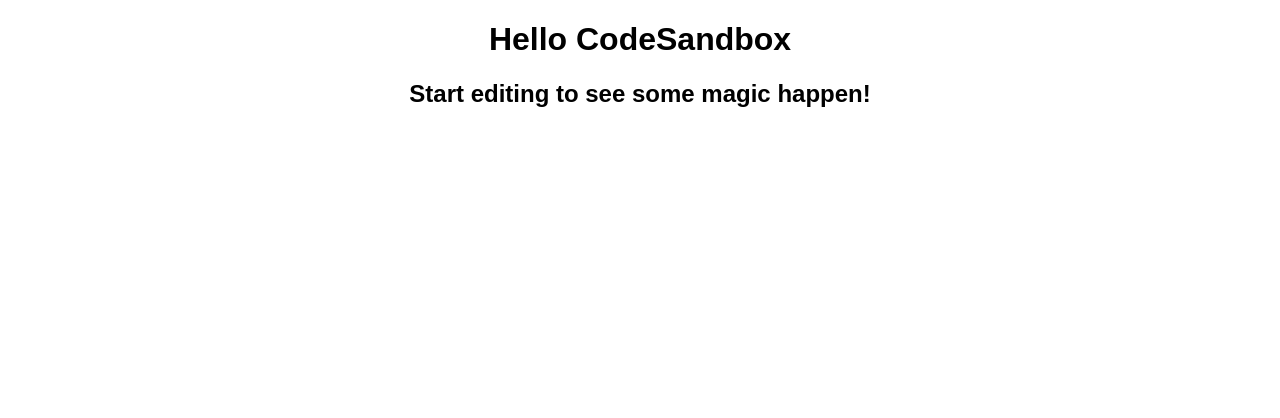
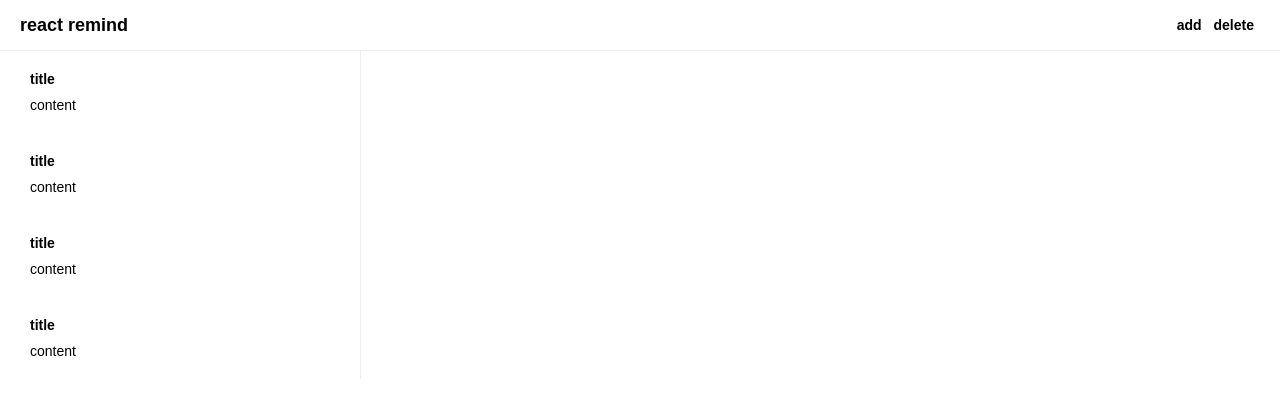
Before and after one commit to Isandaddy/reactNoteApp, a React (Create React App) app: page / in a window 1280 px wide. Shown: the top 418 px of the page. Built offline with nearby package versions, Linux system fonts and the light colour scheme.

Commit message:
basic structure and study CSS
basic structure and study css

```diff
--- a/src/App/App.css
+++ b/src/App/App.css
@@ -1,4 +1,5 @@
-.App {
-  font-family: sans-serif;
-  text-align: center;
+div.app > div.container {
+  display: flex;
+  flex-direction: row;
+  height: calc(100hv - 50px);
 }
--- a/src/App/App.js
+++ b/src/App/App.js
@@ -1,11 +1,19 @@
 import React from "react";
 import "./App.css";
+import Header from "../Header/Header";
+import List from "../List/List";
 
-export default function App() {
-  return (
-    <div className="App">
-      <h1>Hello CodeSandbox</h1>
-      <h2>Start editing to see some magic happen!</h2>
-    </div>
-  );
+class App extends React.Component {
+  render() {
+    return (
+      <div className="app">
+        <Header />
+        <div className="container">
+          <List />
+        </div>
+      </div>
+    );
+  }
 }
+
+export default App;
--- a/src/Header/Header.css
+++ b/src/Header/Header.css
@@ -0,0 +1,26 @@
+div.header {
+  display: flex;
+  flex-direction: row;
+  justify-content: space-between;
+  align-items: center;
+  padding: 0 20px;
+  height: 50px;
+  border-bottom: 1px solid #eeeeee;
+}
+
+div.header > div.title {
+  font-size: 18px;
+  font-weight: 800;
+}
+
+div.header > div.title > span {
+  vertical-align: middle;
+}
+
+div.header > div.buttons > button {
+  border: none;
+  font-size: 14px;
+  font-weight: 700;
+  background-color: #ffffff;
+  cursor: pointer;
+}
--- a/src/Header/Header.js
+++ b/src/Header/Header.js
@@ -0,0 +1,20 @@
+import React from "react";
+import "./Header.css";
+
+class Header extends React.Component {
+  render() {
+    return (
+      <div className="header">
+        <div className="title">
+          <span>react remind</span>
+        </div>
+        <div className="buttons">
+          <button>add</button>
+          <button>delete</button>
+        </div>
+      </div>
+    );
+  }
+}
+
+export default Header;
--- a/src/List/List.css
+++ b/src/List/List.css
@@ -0,0 +1,6 @@
+div.list {
+  min-width: 360px;
+  width: 360px;
+  height: 100%;
+  border-right: 1px solid #eeeeee;
+}
--- a/src/List/List.js
+++ b/src/List/List.js
@@ -0,0 +1,18 @@
+import React from "react";
+import "./List.css";
+import ListItem from "../ListItem/ListItem";
+
+class List extends React.Component {
+  render() {
+    return (
+      <div className="list">
+        <ListItem />
+        <ListItem />
+        <ListItem />
+        <ListItem />
+      </div>
+    );
+  }
+}
+
+export default List;
--- a/src/ListItem/ListItem.css
+++ b/src/ListItem/ListItem.css
@@ -0,0 +1,20 @@
+div.list-item {
+  padding: 20px 30px;
+  cursor: pointer;
+}
+div.list-item:hover {
+  background-color: #f5f5f5;
+}
+div.list-item > div.title {
+  font-size: 14px;
+  font-weight: 700;
+  margin-bottom: 10px;
+}
+
+div.list-item > div.content {
+  font-size: 14px;
+  font-weight: 400;
+  white-space: nowrap;
+  overflow-x: hidden;
+  text-overflow: ellipsis;
+}
--- a/src/ListItem/ListItem.js
+++ b/src/ListItem/ListItem.js
@@ -0,0 +1,15 @@
+import React from "react";
+import "./ListItem.css";
+
+class ListItem extends React.Component {
+  render() {
+    return (
+      <div className="list-item">
+        <div className="title">title</div>
+        <div className="content">content</div>
+      </div>
+    );
+  }
+}
+
+export default ListItem;
--- /dev/null
+++ b/src/global.css
@@ -0,0 +1,11 @@
+html,
+body {
+  margin: 0;
+  padding: 0;
+  font-family: "NanumSquare", sans-serif;
+  font-size: 62.5%;
+  -moz-osx-font-smoothing: grayscale;
+  -webkit-font-smoothing: antialiased;
+  -moz-font-smoothing: antialiased;
+  -o-font-smoothing: antialiased;
+}
--- a/src/index.js
+++ b/src/index.js
@@ -1,6 +1,6 @@
 import React from "react";
 import ReactDOM from "react-dom";
-
+import "./global.css";
 import App from "./App/App";
 
 const rootElement = document.getElementById("root");
```
